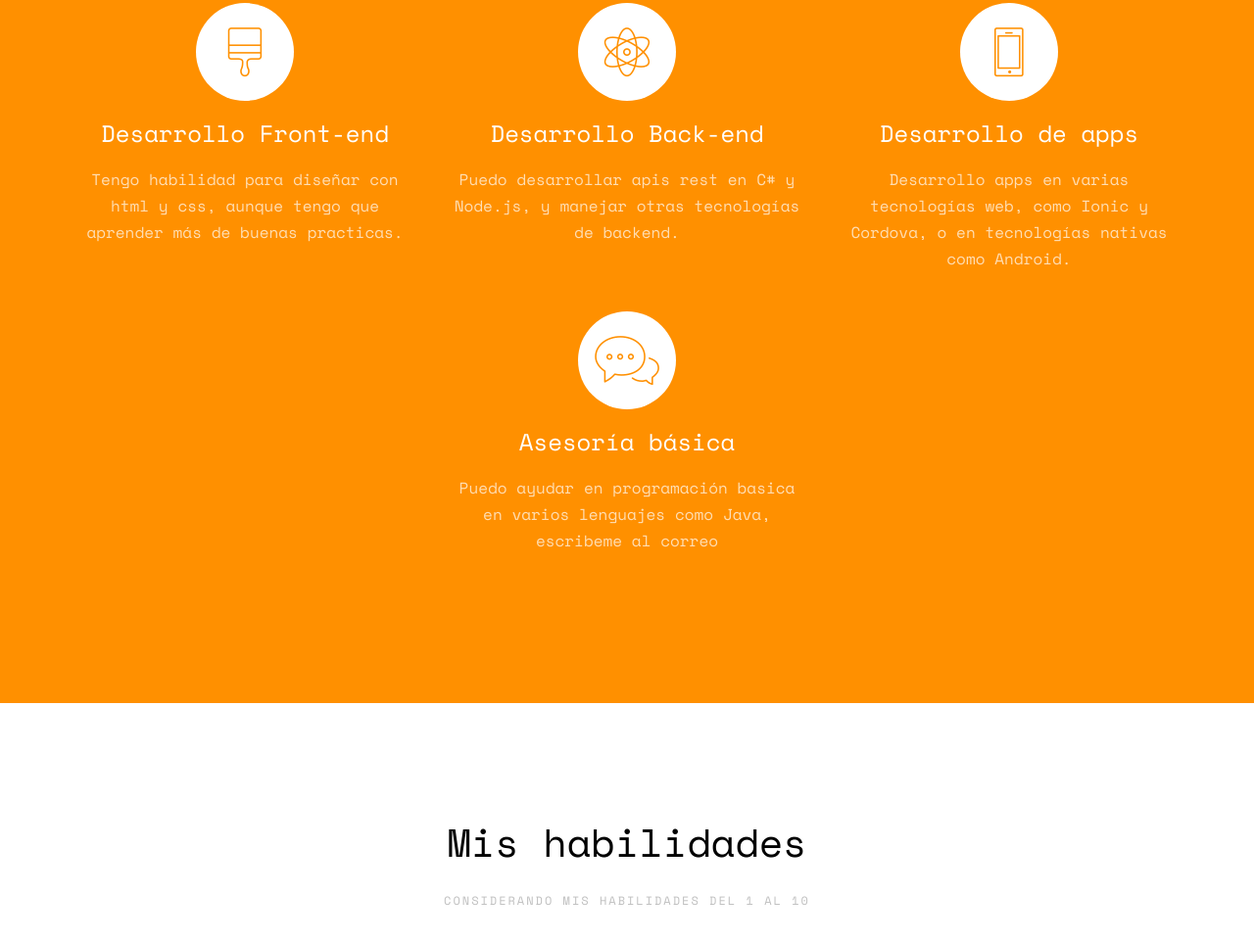
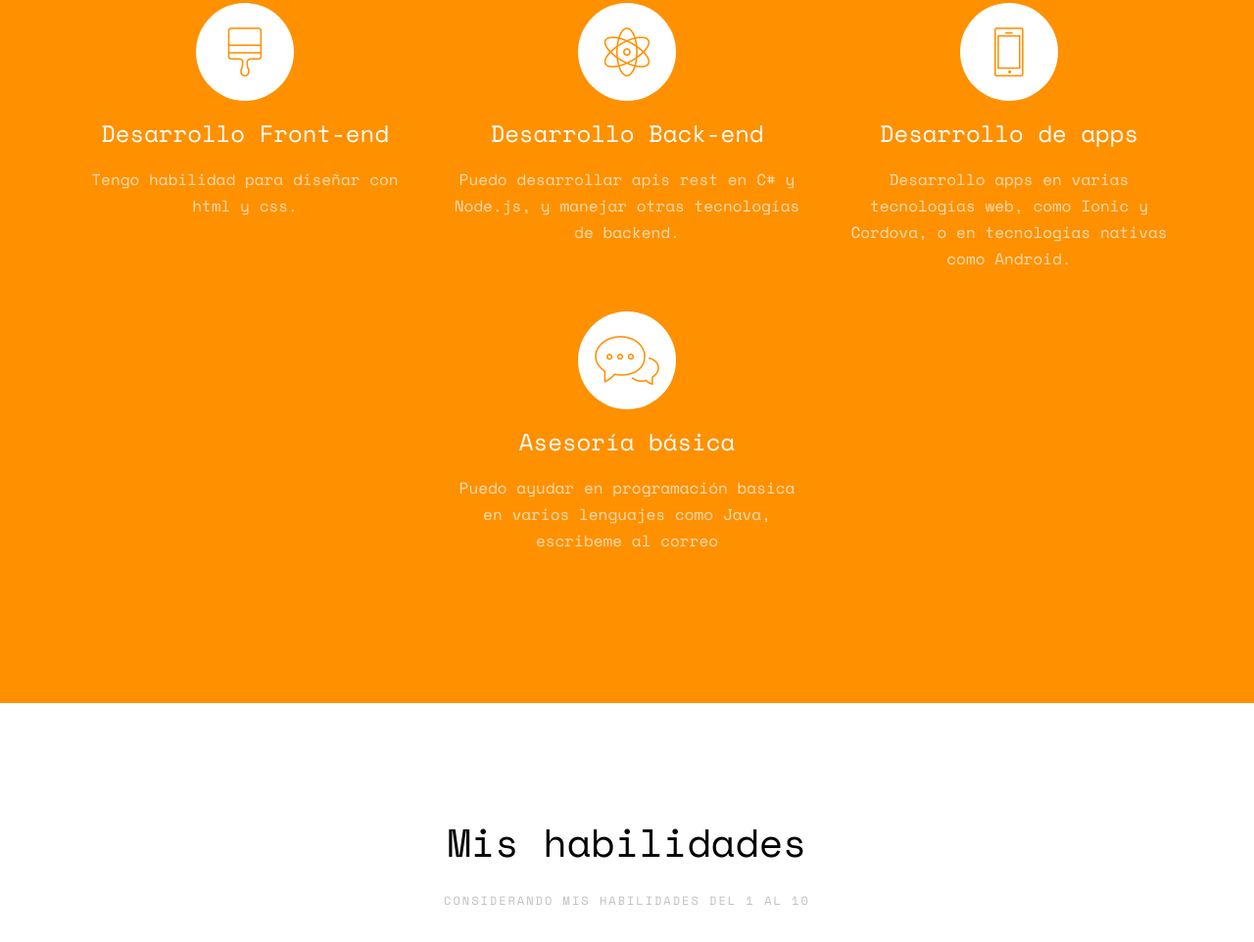
Before and after one commit to bianfa2/MiPortafolio, a plain HTML site: page index.html in a window 1280 px wide. Shown: the part 3665-4627 px from the top of the page at 98% size. Drawn offline with nearby package versions, Linux system fonts and the light colour scheme; some packages are replaced by stand-ins of ours; no server answers; files whose address does not match are found by name.

Commit message:
portafolio 1.2

```diff
--- a/index.html
+++ b/index.html
@@ -244,7 +244,7 @@
 							</span>
 							<div class="feature-copy">
 								<h3>Desarrollo Front-end</h3>
-								<p>Tengo habilidad para diseñar con html y css, aunque tengo que aprender más de buenas practicas.</p>
+								<p>Tengo habilidad para diseñar con html y css.</p>
 							</div>
 						</div>
 					</div>
```
